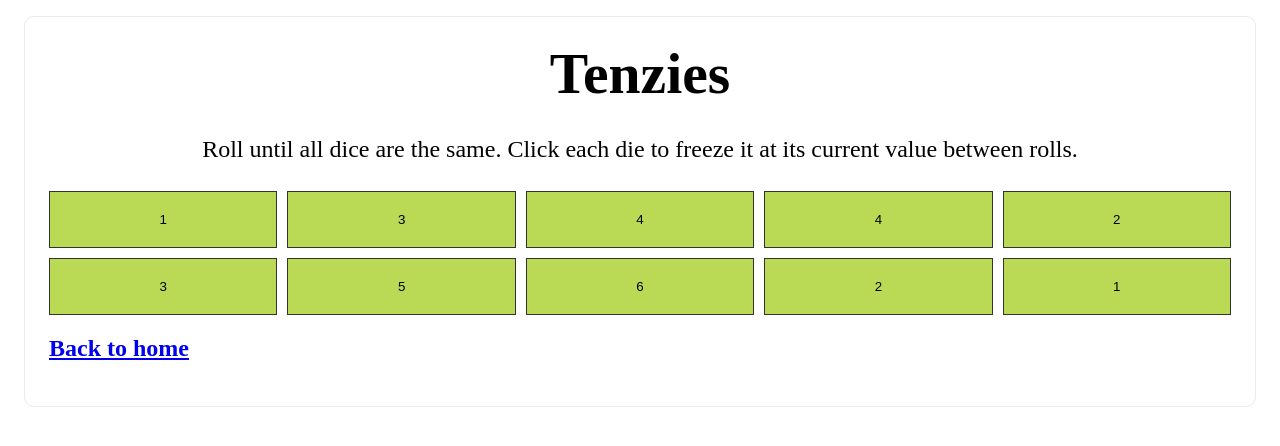
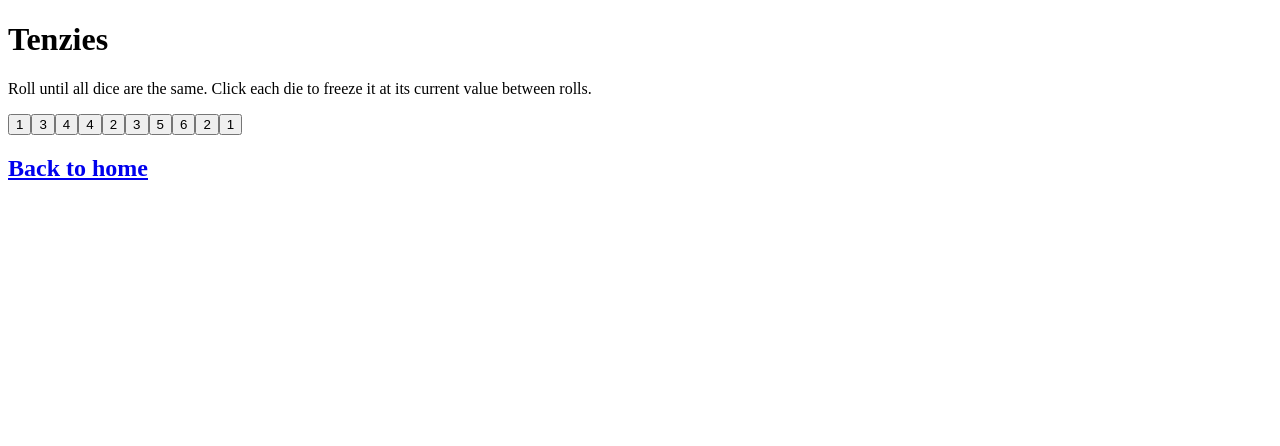
Before and after one commit to jyoung10078/acadia, a Next.js app: page /tensies/page in a window 1280 px wide. Shown: the top 446 px of the page. Built offline with nearby package versions, Linux system fonts and the light colour scheme.

Commit message:
Update to CSS Structure

```diff
--- a/package.json
+++ b/package.json
@@ -6,6 +6,7 @@
     "start": "next start"
   },
   "dependencies": {
+    "@next/font": "^14.2.15",
     "next": "^15.2.4",
     "react": "latest",
     "react-dom": "latest"
--- a/pages/tensies/page.tsx
+++ b/pages/tensies/page.tsx
@@ -1,6 +1,6 @@
 'use client';
 import Link from 'next/link';
-import styles from '../../styles/Home.module.css';
+import styles from '../../styles/Tensies.module.css';
 import { useState } from 'react';
 
 export default function Page() {
@@ -10,19 +10,18 @@ export default function Page() {
 
     return(
         <>
-            <body>
+            <main className={styles.tensiesbody}>
                 <div className={styles.specialcard}>
-                    <h1 className={styles.title}>Tenzies</h1>
+                    <h1 className={styles.tensies_title}>Tenzies</h1>
                     <p className={styles.description}>Roll until all dice are the same. Click each die to freeze it at its current value between rolls.</p>
                     <div className={styles.dice_container}>
                         {diceArray.map((die) => <button className={styles.die}>{die}</button>)}
                     </div>
-                    <h2>
-                        <Link href="/">Back to home</Link>
-                    </h2>
                 </div>
-            </body>
-
+                <h2 className={styles.return_home}>
+                    <Link href="/">Back to home</Link>
+                </h2>
+            </main>
         </>
 
     )
--- a/styles/Home.module.css
+++ b/styles/Home.module.css
@@ -1,3 +1,5 @@
+
+
 .container {
   min-height: 100vh;
   padding: 0 0.5rem;
@@ -19,7 +21,7 @@
 }
 
 .title {
-  margin: 0 0 1rem;
+  margin: 0 0 0rem;
   line-height: 1.15;
   font-size: 3.6rem;
 }
@@ -45,7 +47,6 @@
   flex-wrap: wrap;
 
   max-width: 800px;
-  margin-top: 3rem;
 }
 
 .card {
@@ -80,20 +81,6 @@
   line-height: 1.5;
 }
 
-.specialcard {
-  margin: 1rem;
-  flex-basis: 45%;
-  padding: 1.5rem;
-  text-align: left;
-  color: inherit;
-  text-decoration: none;
-  border: 1px solid #eaeaea;
-  border-radius: 10px;
-  transition:
-    color 0.15s ease,
-    border-color 0.15s ease;
-}
-
 .logo {
   height: 1em;
 }
@@ -104,24 +91,3 @@
     flex-direction: column;
   }
 }
-
-.dice_container {
-  display: grid;
-  grid-template-columns: repeat(5 ,1fr);
-  gap: 10px;
-}
-
-.die {
-  background-color: #bada55;
-  padding: 20px;
-  text-align: center;
-  border: 1px solid #333;
-}
-
-.die:hover {
-  background-color: #badaba;
-}
-
-.die:active {
-  background-color: red;
-}
--- /dev/null
+++ b/styles/Tensies.module.css
@@ -0,0 +1,2 @@
+
+@import url('https://fonts.googleapis.com/css2?family=Karla:wght@400;700&display=swap');
```
Also changed, not shown: 1 other file (tests, documents, lock files or other folders).
